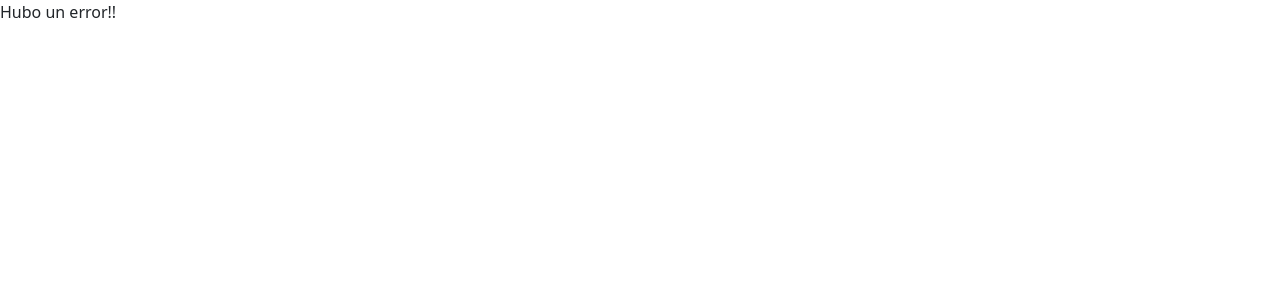
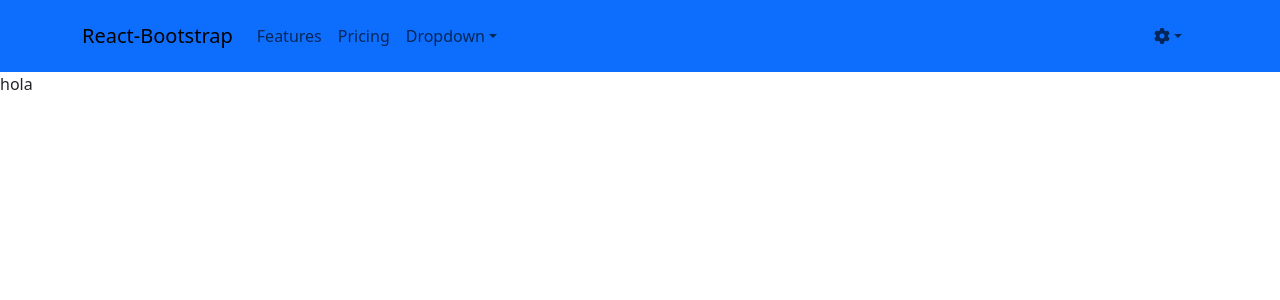
Before and after one commit to pavas0921/prontto_frontend, a React (Vite) app: page /user/add in a window 1280 px wide. Before the commit this address had no page. Shown: the top 300 px of the page. Built offline with nearby package versions, Linux system fonts and the light colour scheme.

Commit message:
Se agrega alerta al formulario de login cuando las credenciales ingresadas son incorrectas

```diff
--- a/src/components/LoginForm/LoginForm.jsx
+++ b/src/components/LoginForm/LoginForm.jsx
@@ -40,6 +40,10 @@ const LoginForm = () => {
       navigate("/dashboard")
     }
    }, [token]);
+
+   useEffect(() => {
+    console.log(user)
+   }, [loginData]);
 
 
 
@@ -98,9 +102,10 @@ const LoginForm = () => {
           </Form.Group>
           {loading && <Loader/>}
           {message.status && (
-
               <Alert variant="warning" >{message.msg}</Alert>
-
+          )}
+          {user.error && user.message && (
+            <Alert variant="warning" >{user.message}</Alert>
           )}
         </div>
       </Form>
--- /dev/null
+++ b/src/components/User/UserAddForm/UserAddForm.jsx
@@ -0,0 +1,13 @@
+import React from "react";
+
+const UserAddForm = () =>{
+    return (
+        <div>
+            <div>
+                hola
+            </div>
+        </div>
+    )
+}
+
+export default UserAddForm
--- /dev/null
+++ b/src/components/User/UserAddForm/index.js
@@ -0,0 +1,3 @@
+import UserAddForm from "./UserAddForm";
+
+export { UserAddForm };
--- a/src/components/User/UserTable/UserTable.jsx
+++ b/src/components/User/UserTable/UserTable.jsx
@@ -31,7 +31,7 @@ const UserTable =  () => {
 
 
   const handleAddUser =() =>{
-    console.log("Add user")
+    navigate("/user/add")
   }
 
     return (
--- /dev/null
+++ b/src/pages/UserCreation.jsx
@@ -0,0 +1,20 @@
+import React from "react";
+import { NavbarComponent } from "../components/Navbar";
+import { UserAddForm } from "../components/User/UserAddForm";
+
+const UserCreation = () =>{
+    return (
+        <div>
+
+        <div>
+            <NavbarComponent/>
+        </div>
+        <div>
+            <UserAddForm/>
+        </div>
+        </div>
+
+    )
+}
+
+export default UserCreation
--- a/src/pages/index.js
+++ b/src/pages/index.js
@@ -1,5 +1,6 @@
 import Dashboard from "./Dashboard";
 import Login from "./Login";
+import UserCreation from "./UserCreation";
 import UserList from "./UserList";
 
-export { Dashboard, Login, UserList };
+export { Dashboard, Login, UserCreation, UserList };
--- a/src/router/index.jsx
+++ b/src/router/index.jsx
@@ -1,5 +1,5 @@
 import { RouterProvider, createBrowserRouter } from "react-router-dom";
-import { Dashboard, Login, UserList } from "../pages/";
+import { Dashboard, Login, UserCreation, UserList } from "../pages/";
 const router = createBrowserRouter([
   {
     path: "/",
@@ -16,6 +16,11 @@ const router = createBrowserRouter([
     element: <UserList />,
     errorElement: <div> Hubo un error!!</div>,
   },
+  {
+    path: "/user/add",
+    element: <UserCreation />,
+    errorElement: <div> Hubo un error!!</div>,
+  },
 
 ]);
 
--- a/src/services/login.js
+++ b/src/services/login.js
@@ -1,5 +1,5 @@
-const API_BASE_URL = "https://prontto-backend.onrender.com";
-//const API_BASE_URL = "http://localhost:4000";
+//const API_BASE_URL = "https://prontto-backend.onrender.com";
+const API_BASE_URL = "http://localhost:4000";
 export const loginAPI = async (body) => {
   try {
     const url = `${API_BASE_URL}/user/login`;
--- a/src/services/user.js
+++ b/src/services/user.js
@@ -1,5 +1,5 @@
-const API_BASE_URL = "https://prontto-backend.onrender.com";
-//const API_BASE_URL = "http://localhost:4000";
+//const API_BASE_URL = "https://prontto-backend.onrender.com";
+const API_BASE_URL = "http://localhost:4000";
 
 export const getAllUsersApi = async (token) => {
     try {
```
Also changed, not shown: src/components/User/UserAddForm/styles.css (added).
